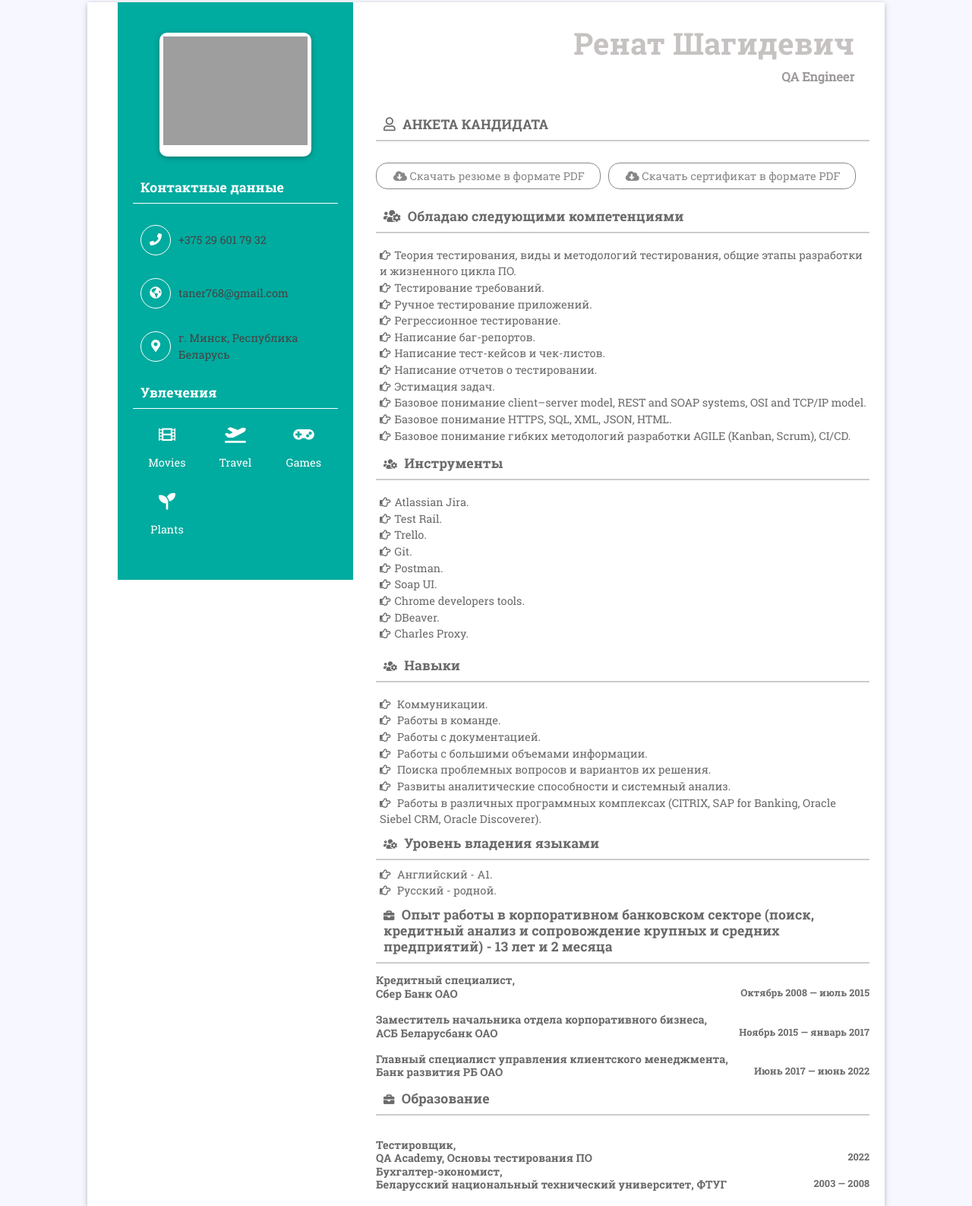
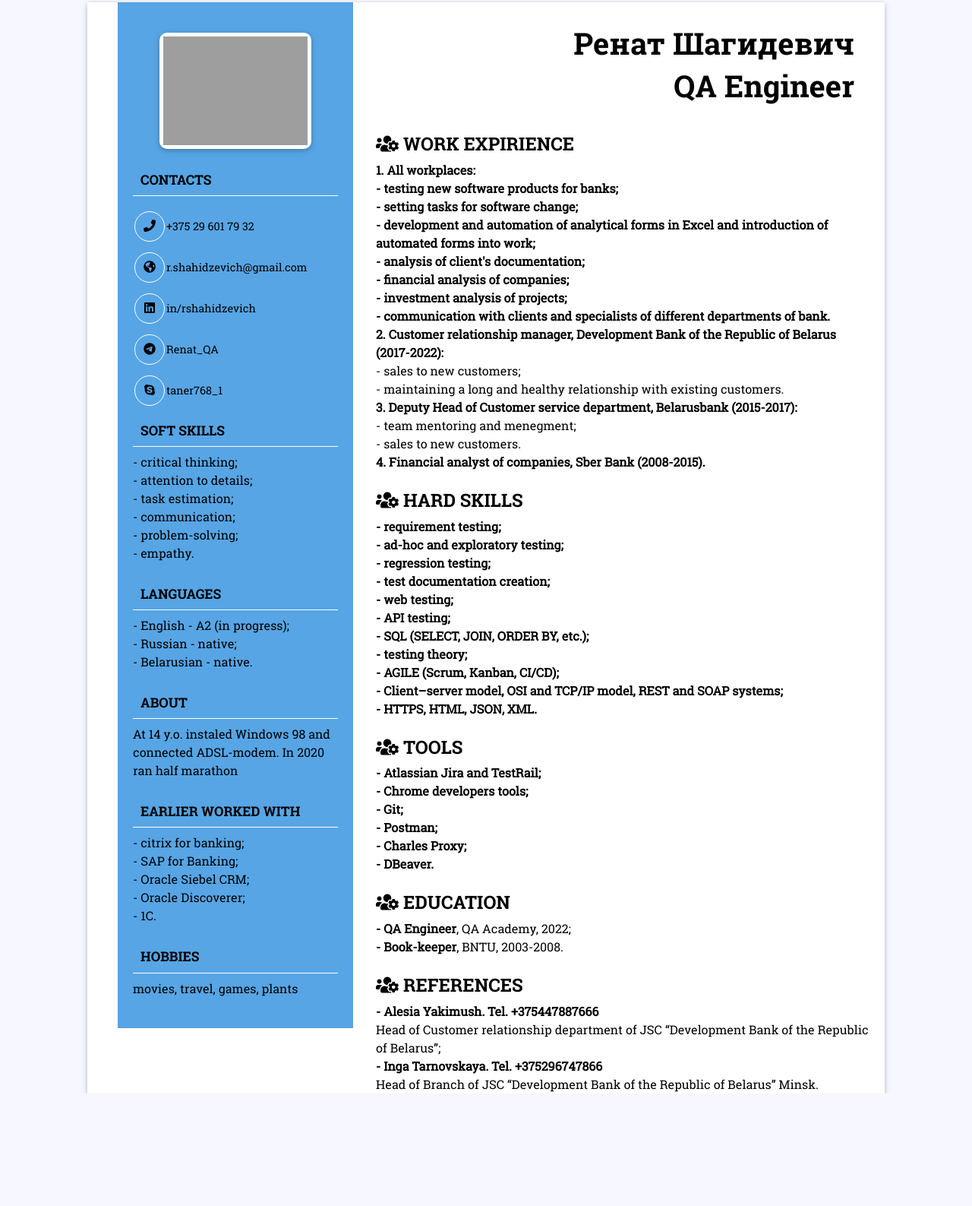
Before and after one commit to taner768/My_CV, a plain HTML site: page index.html in a window 1280 px wide. Shown: the part 27-1614 px from the top of the page at 76% size. After the commit the page ends 1466 px from the top, so only its background shows below. Drawn offline with Linux system fonts and the light colour scheme; grey boxes are pictures that could not be loaded.

Commit message:
index.html ver.2, English translate, styles.css ganged

```diff
--- a/assets/css/style.css
+++ b/assets/css/style.css
@@ -1,6 +1,6 @@
 /* =======================================================================
 Template Name: Dil Hospital
-Author:  SmartEye Adminpanel
+Author:  SmartEye Adminpanel feat Renat.SH
 Author URI: www.smarteyeapps.com
 Version: 1.0
 coder name:Prabin Raja
@@ -25,10 +25,10 @@ img {
 a {
   text-decoration: none;
   outline: none;
-  color: #444; }
+  color: rgb(0, 0, 0); }
 
 a:hover {
-  color: #444; }
+  color: rgb(0, 0, 0); }
 
 ul {
   margin-bottom: 0;
@@ -76,7 +76,7 @@ p {
   height: 100%; }
 
 ::placeholder {
-  color: #747f8a !important;
+  color: #000000 !important;
   font-size: 13px;
   opacity: .5 !important; }
 
@@ -92,7 +92,7 @@ strong {
 body {
   background-color: #f7f7ff !important;
   font-family: "mouse-300", Arial, Helvetica, sans-serif;
-  color: #6A6A6A; }
+  color: #000000; }
 
 .session-title {
   padding: 30px;
@@ -132,7 +132,7 @@ body {
   .page-nav h2 {
     font-size: 36px;
     width: 100%;
-    color: #444; }
+    color: rgb(0, 0, 0); }
     @media screen and (max-width: 600px) {
       .page-nav h2 {
         font-size: 26px; } }
@@ -144,9 +144,9 @@ body {
     .page-nav ul li i {
       width: 30px;
       text-align: center;
-      color: #444; }
+      color: rgb(0, 0, 0); }
     .page-nav ul li a {
-      color: #444; }
+      color: rgb(0, 0, 0); }
 
 .btn-success {
   background-color: #00ab9f;
@@ -186,7 +186,7 @@ body {
 
 .btn-light {
   background-color: #FFF;
-  color: #3F3F3F; }
+  color: #000000; }
 
 .collapse.show {
   display: block !important; }
@@ -225,8 +225,8 @@ body {
       padding: 0px;
       padding-right: 10px; } }
   .profile-box .left-side {
-    background-color: #00ab9f;
-    color: #FFF;
+    background-color: #57a5e5;
+    color: rgb(0, 0, 0);
     padding: 40px 20px; }
     .profile-box .left-side .profile-info {
       padding: 5px;
@@ -255,7 +255,7 @@ body {
       display: flex;
       padding: 10px 0px; }
       .profile-box .left-side .contact-box .icon {
-        padding: 10px; }
+        padding: 2px; }
         .profile-box .left-side .contact-box .icon i {
           padding: 10px;
           border: 1px solid #FFF;
@@ -306,10 +306,10 @@ body {
   .rit-cover .hotkey h1 {
     width: 100%;
     text-align: right;
-    color: #c7c2c2; }
+    color: #000000; }
   .rit-cover .hotkey small {
     font-size: 1rem;
-    color: #9c9898;
+    color: #000000;
     margin-top: -30px;
     font-weight: 600; }
 .rit-cover .rit-titl {
--- a/index.html
+++ b/index.html
@@ -21,15 +21,13 @@
                     <div class="left-side">
                         <div class="profile-info">
                             <img src="assets/images/profile.jpg" alt="">
-                            <h3></h3>
-                            <span></span>
                         </div>
-                        <h4 class="ltitle">Контактные данные</h4>
+                        <h4 class="ltitle">CONTACTS</h4>
                         <div class="contact-box pb0">
                             <div class="icon">
                                 <i class="fas fa-phone"></i>
                             </div>
-                            <div class="detail">
+                        <div class="detail">
                                 <a href="tel:+375296017932">+375 29 601 79 32</a>
                             </div>
                         </div>
@@ -38,99 +36,96 @@
                                 <i class="fas fa-globe-americas"></i>
                             </div>
                             <div class="detail">
-                                <a href="mailto:taner768@gmail.com">taner768@gmail.com</a>
+                                <a href="mailto:r.shahidzevich@gmail.com">r.shahidzevich@gmail.com</a>
+                            </div>
+                        </div>
+                        <div class="contact-box pb0">
+                            <div class="icon">
+                                <i class="fa-brands fa-linkedin"></i>
+                            </div>
+                            <div class="detail">
+                                <a href="https://www.linkedin.com/in/rshahidzevich"> in/rshahidzevich </a>
+                            </div>
+                        </div>
+                        <div class="contact-box pb0">
+                            <div class="icon">
+                                <i class="fa-brands fa-telegram"></i>
+                            </div>
+                            <div class="detail">
+                                <a href="https://t.me/Renat_QA"> Renat_QA </a>
                             </div>
                         </div>
                         <div class="contact-box">
                             <div class="icon">
-                                <i class="fas fa-map-marker-alt"></i>
+                                <i class="fa-brands fa-skype"></i>
                             </div>
                             <div class="detail">
-                                <a href="https://goo.gl/maps/ds5dPa1oYbYqQmDv8">г. Минск, Республика Беларусь</a>
+                                <a href="https://join.skype.com/invite/Ilvno3CAHQ0t"> taner768_1 </a>
                             </div>
                         </div>
-
-                        <h4 class="ltitle">Увлечения</h4>
-                        <ul class="hoby row no-margin">
-                            <li><i class="fas fa-film"></i><br> Movies</li>
-                            <li><i class="fas fa-plane-departure"></i> <br>Travel</li>
-                            <li><i class="fas fa-gamepad"></i> <br> Games</li>
-                            <li><i class="fa-solid fa-seedling"></i> <br> Plants</li>
-
-                        </ul>
+                        <h4 class="ltitle"> SOFT SKILLS </h4>
+                            <li></i> - critical thinking;</li>
+                            <li></i> - attention to details;</li>
+                            <li></i> - task estimation;</li>
+                            <li></i> - communication;</li>
+                            <li></i> - problem-solving;</li>
+                            <li></i> - empathy.</li>
+                        <h4 class="ltitle"> <br> LANGUAGES </h4>
+                            <li></i> - English - A2 (in progress);</li>
+                            <li></i> - Russian - native;</li>
+                            <li></i> - Belarusian - native.</li>
+                        <h4 class="ltitle"> <br> ABOUT </h4>
+                            <li></i> At 14 y.o. instaled Windows 98 and connected ADSL-modem. In 2020 ran half marathon</li>
+                        <h4 class="ltitle"> <br> EARLIER WORKED WITH </h4>
+                            <li></i> - citrix for banking;</li>
+                            <li></i> - SAP for Banking;</li>
+                            <li></i> - Oracle Siebel CRM;</li>
+                            <li></i> - Oracle Discoverer;</li>
+                            <li></i> - 1С.</li>
+                         <h4 class="ltitle"> <br> HOBBIES </h4>
+                            <li></i> movies, travel, games, plants</li>
                     </div>
                 </div>
                 <div class="col-md-8 rt-div">
                     <div class="rit-cover">
                         <div class="hotkey">
-                            <h1 class=""> Ренат Шагидевич </h1>
-                            <small> QA Engineer </small>
+                            <h1> Ренат Шагидевич </h1>
+                            <h1> QA Engineer <h1>
                         </div>
-                        <h2 class="rit-titl"><i class="far fa-user"></i> АНКЕТА КАНДИДАТА</h2>
-                        <div class="about">
-                            <div class="btn-ro row no-margin">
-                                <ul class="btn-link">
-                                    <li>
-                                        <a href="https://drive.google.com/file/d/1azm61SepuG747i2I5Zw9vWSgurow6W6z/view?usp=share_link"><i class="fas fa-cloud-download-alt"></i> Скачать резюме в формате PDF</a>
-                                    </li>
-                                    <li>
-                                        <a href="https://drive.google.com/file/d/1Mrk043n9FlUKHC03Oha29F9VP9XpQ4HM/view?usp=share_link"><i class="fas fa-cloud-download-alt"></i> Скачать сертификат в формате PDF</a>
-                                    </li>
-                                </ul>
-                            </div>
+                        <h4 class="ltitle"><i class="fas fa-users-cog"></i> WORK EXPIRIENCE </h4>
+                        <li></i> <b> 1. All workplaces: <br> - testing new software products for banks; <br> - setting tasks for software change; <br> - development and automation of analytical forms in Excel and introduction of automated forms into work; <br> - analysis of client's documentation; <br> - financial analysis of companies; <br> - investment analysis of projects; <br> - communication with clients and specialists of different departments of bank. </b> </li>
+                        <li></i> <b> 2. Сustomer relationship manager, Development Bank of the Republic of Belarus (2017-2022): </b> <br> - sales to new customers; <br> - maintaining a long and healthy relationship with existing customers.</b> </b></li>
+                        <li></i> <b> 3. Deputy Head of Customer service department, Belarusbank (2015-2017):</b> <br> - team mentoring and menegment; <br>- sales to new customers. </li>
+                        <li></i> <b> 4. Financial analyst of companies, Sber Bank (2008-2015). </b></li><br>
+                        <h4 class="ltitle"><i class="fas fa-users-cog"></i> HARD SKILLS </h4>
+                            <ul>
+                                <li></i><b> - requirement testing; </b></li>
+                                <li></i><b> - ad-hoс and exploratory testing; </b></li>
+                                <li></i><b> - regression testing; </b></li>
+                                <li></i><b> - test documentation creation; </b></li>
+                                <li></i><b> - web testing; </b></li>
+                                <li></i><b> - API testing; </b></li>
+                                <li></i><b> - SQL (SELECT, JOIN, ORDER BY, etc.); </b></li>
+                                <li></i><b> - testing theory; </b></li>
+                                <li></i><b> - AGILE (Scrum, Kanban, CI/CD); </b></li>
+                                <li></i><b> - Client–server model, OSI and TCP/IP model, REST and SOAP systems; </b></li>
+                                <li></i><b> - HTTPS, HTML, JSON, XML. </b></li>
+                             </ul>
+                        <br><h4 class="ltitle"><i class="fas fa-users-cog"></i> TOOLS </h4>
+                                 <ul>
+                                    <li></i><b> - Atlassian Jira and TestRail; </b></li>
+                                    <li></i><b> - Chrome developers tools; </b></li>
+                                    <li></i><b> - Git; </b></li>
+                                    <li></i><b> - Postman; </b></li>
+                                    <li></i><b> - Charles Proxy; </b></li>
+                                    <li></i><b> - DBeaver. </b></li>
                         </div>
-                        <h2 class="rit-titl"><i class="fas fa-users-cog"></i> Обладаю следующими компетенциями </h2>
-                        <div class="work-exp">
-                            <ul>
-                                <li><i class="far fa-hand-point-right"></i>Теория тестирования, виды и методологий тестирования, общие этапы разработки и жизненного цикла ПО.</li>
-                                <li><i class="far fa-hand-point-right"></i>Тестирование требований.</li>
-                                <li><i class="far fa-hand-point-right"></i>Ручное тестирование приложений.</li>
-                                <li><i class="far fa-hand-point-right"></i>Регрессионное тестирование.</li>
-                                <li><i class="far fa-hand-point-right"></i>Написание баг-репортов.</li>
-                                <li><i class="far fa-hand-point-right"></i>Написание тест-кейсов и чек-листов.</li>
-                                <li><i class="far fa-hand-point-right"></i>Написание отчетов о тестировании.</li>
-                                <li><i class="far fa-hand-point-right"></i>Эстимация задач.</li>
-                                <li><i class="far fa-hand-point-right"></i>Базовое понимание client–server model, REST and SOAP systems, OSI and TCP/IP model.</li>
-                                <li><i class="far fa-hand-point-right"></i>Базовое понимание HTTPS, SQL, XML, JSON, HTML.</li>
-                                <li><i class="far fa-hand-point-right"></i>Базовое понимание гибких методологий разработки AGILE (Kanban, Scrum), CI/CD.</li>
-                             </ul>
-                        <h2 class="rit-titl"><i class="fas fa-users-cog"></i> Инструменты</h2>
-                             <div class="work-exp">
-                                 <ul>
-                                     <li><i class="far fa-hand-point-right"></i>Atlassian Jira.</li>
-                                     <li><i class="far fa-hand-point-right"></i>Test Rail.</li>
-                                     <li><i class="far fa-hand-point-right"></i>Trello.</li>
-                                     <li><i class="far fa-hand-point-right"></i>Git.</li>
-                                     <li><i class="far fa-hand-point-right"></i>Postman.</li>
-                                     <li><i class="far fa-hand-point-right"></i>Soap UI.</li>
-                                     <li><i class="far fa-hand-point-right"></i>Chrome developers tools.</li>
-                                     <li><i class="far fa-hand-point-right"></i>DBeaver.</li>
-                                     <li><i class="far fa-hand-point-right"></i>Charles Proxy.</li>
-                        </div>
-                        <h2 class="rit-titl"><i class="fas fa-users-cog"></i> Навыки </h2>
-                        <div class="work-exp">
-                            <ul>
-                                <li><i class="far fa-hand-point-right"></i> Коммуникации. </li>
-                                <li><i class="far fa-hand-point-right"></i> Работы в команде. </li>
-                                <li><i class="far fa-hand-point-right"></i> Работы с документацией. </li>
-                                <li><i class="far fa-hand-point-right"></i> Работы с большими объемами информации. </li>
-                                <li><i class="far fa-hand-point-right"></i> Поиска проблемных вопросов и вариантов их решения. </li>
-                                <li><i class="far fa-hand-point-right"></i> Развиты аналитические способности и системный анализ. </li>
-                                <li><i class="far fa-hand-point-right"></i> Работы в различных программных комплексах (CITRIX, SAP for Banking, Oracle Siebel CRM, Oracle Discoverer). </li>
-                                <h2 class="rit-titl"><i class="fas fa-users-cog"></i> Уровень владения языками </h2>
-                                <li><i class="far fa-hand-point-right"></i> Английский - A1. </li>
-                                <li><i class="far fa-hand-point-right"></i> Русский - родной. </li>
-                                <h2 class="rit-titl"><i class="fas fa-briefcase"></i> Опыт работы в корпоративном банковском секторе (поиск, кредитный анализ и сопровождение  крупных и средних предприятий) - 13 лет и 2 месяца </h2>
-                        <div class="work-exp">
-                            <h6> Кредитный специалист, <br> Сбер Банк ОАО <span>Октябрь 2008 — июль 2015</span></h6>
-                            <h6><br> Заместитель начальника отдела корпоративного бизнеса, <br> АСБ Беларусбанк ОАО <span>Ноябрь 2015 — январь 2017</span></h6>
-                            <h6><br> Главный специалист управления клиентского менеджмента, <br> Банк развития РБ ОАО <span>Июнь 2017 — июнь 2022</span></h6>
-                        </div>
-                        <h2 class="rit-titl"><i class="fas fa-briefcase"></i> Образование </h2>
-                        <div class="work-exp">
-                            <h6><br> Тестировщик, <br>QA Academy, Основы тестирования ПО <span>2022</span></h6>
-                            <h6>  Бухгалтер-экономист, <br> Беларусский национальный технический университет, ФТУГ <span>2003 — 2008 </span></h6>
-
+                                <br><h4 class="ltitle"><i class="fas fa-users-cog"></i> EDUCATION </h4>
+                                <li></i> <b> - QA Engineer</b>, QA Academy, 2022;</li>
+                                <li></i> <b> - Book-keeper</b>, BNTU, 2003-2008.</li>
+                                <br><h4 class="ltitle"><i class="fas fa-users-cog"></i> REFERENCES </h4>
+                                <li></i> <b> - Alesia Yakimush. Tel. +375447887666</b> <br> Head of Сustomer relationship department of JSC “Development Bank of the Republic of Belarus”;</li>
+                                <li></i> <b>- Inga Tarnovskaya. Tel. +375296747866</b> <br> Head of Branch of JSC “Development Bank of the Republic of Belarus” Minsk.</li>
                         </div>
 
                              </ul>
```
